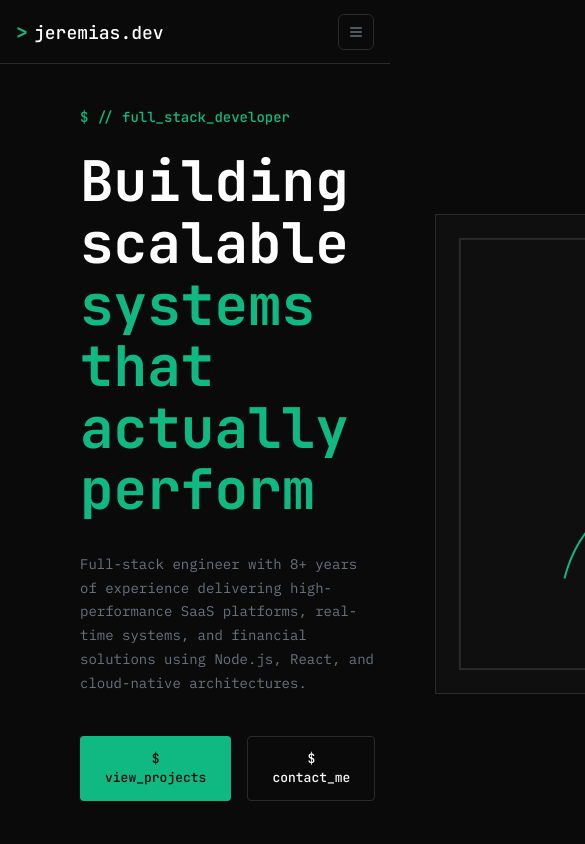
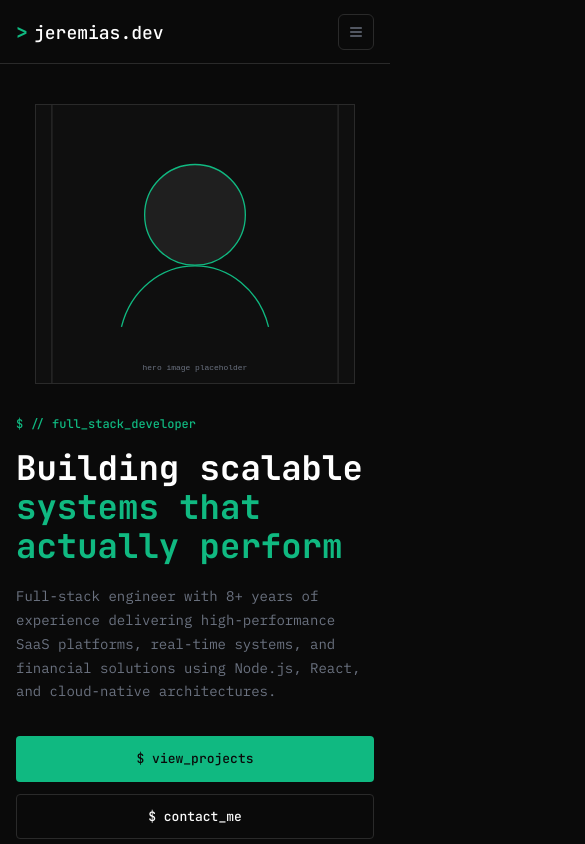
Before and after one commit to jeremiassnts/portfolio, a Next.js app: page /en in a window 390 px wide. Shown: the top 844 px of the page, 585 px wide, since content can reach past the window. Built offline with nearby package versions, Linux system fonts and the light colour scheme.

Commit message:
feat: adapt hero layout for mobile flow
Rework the hero section on small screens to a vertical flow with image first, then text and stacked CTA buttons, while preserving the desktop split layout.

Made-with: Cursor

```diff
--- a/src/components/sections/hero-section.tsx
+++ b/src/components/sections/hero-section.tsx
@@ -7,34 +7,36 @@ export function HeroSection() {
   const t = useTranslations("hero");
 
   return (
-    <section className="flex min-h-[calc(100vh-4rem)] items-center px-20">
-      <div className="mx-auto flex w-full max-w-[1200px] items-center justify-between gap-[60px]">
-        <div className="max-w-[620px]">
-          <p className="mb-6 font-mono text-sm font-medium text-accent-green">
+    <section className="flex min-h-[calc(100vh-4rem)] items-center px-4 py-10 sm:px-6 md:px-10 lg:px-20">
+      <div className="mx-auto flex w-full max-w-[1200px] flex-col items-center gap-8 lg:flex-row lg:items-center lg:justify-between lg:gap-[60px]">
+        <div className="order-2 max-w-[620px] lg:order-1">
+          <p className="mb-4 font-mono text-xs font-medium text-accent-green sm:mb-6 sm:text-sm">
             {t("tag")}
           </p>
 
-          <h1 className="font-mono text-[56px] font-bold leading-[1.1] text-foreground-emphasis">
+          <h1 className="font-mono text-[34px] font-bold leading-[1.15] text-foreground-emphasis sm:text-[42px] lg:text-[56px]">
             <span className="block">{t("titleLine1")}</span>
             <span className="block text-accent-green">{t("titleLine2")}</span>
           </h1>
 
-          <p className="mt-8 max-w-[560px] font-body text-sm leading-[1.7] text-foreground-secondary">
+          <p className="mt-5 max-w-[560px] font-body text-sm leading-[1.7] text-foreground-secondary sm:mt-8">
             {t("description")}
           </p>
 
-          <div className="mt-10 flex items-center gap-4">
-            <Button>{t("ctaPrimary")}</Button>
-            <Button variant="ghost">{t("ctaSecondary")}</Button>
+          <div className="mt-8 flex flex-col gap-3 sm:mt-10 sm:flex-row sm:items-center sm:gap-4">
+            <Button className="w-full sm:w-auto">{t("ctaPrimary")}</Button>
+            <Button variant="ghost" className="w-full sm:w-auto">
+              {t("ctaSecondary")}
+            </Button>
           </div>
         </div>
 
-        <div className="relative h-[480px] w-[480px] shrink-0 border border-border">
+        <div className="order-1 relative h-[280px] w-full max-w-[320px] shrink-0 border border-border sm:h-[360px] sm:max-w-[360px] lg:order-2 lg:h-[480px] lg:w-[480px] lg:max-w-none">
           <Image
             src={profile.heroImage}
             alt={profile.name}
             fill
-            sizes="480px"
+            sizes="(max-width: 1024px) 100vw, 480px"
             className="object-cover"
             priority
           />
```
